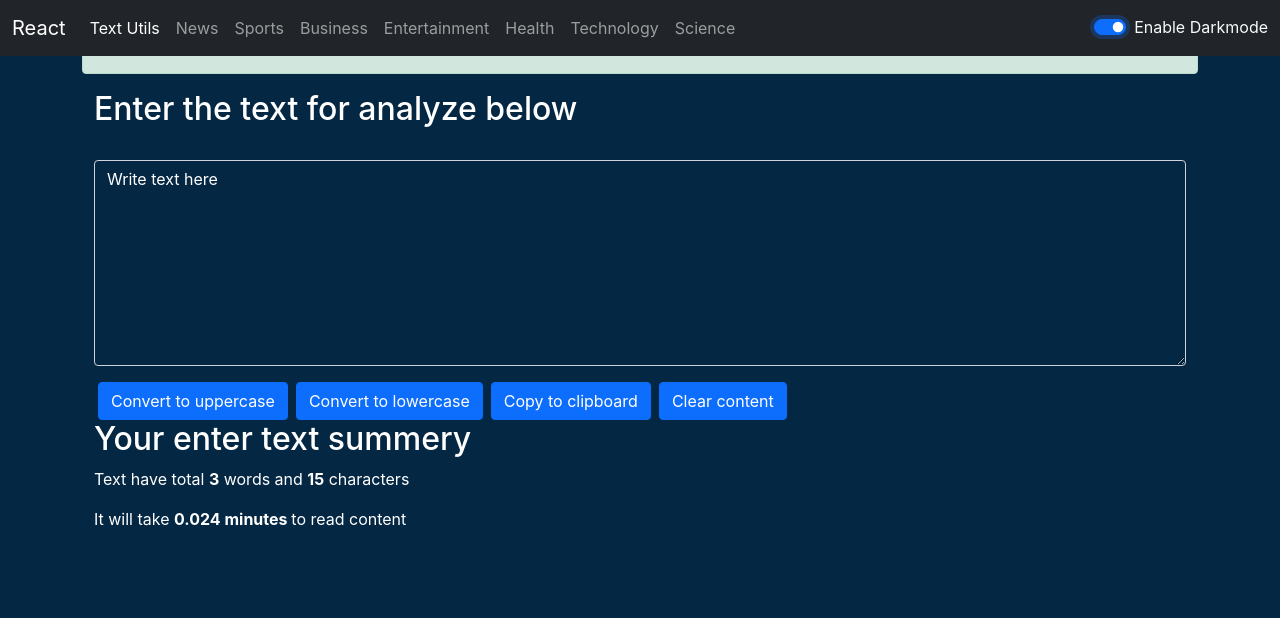
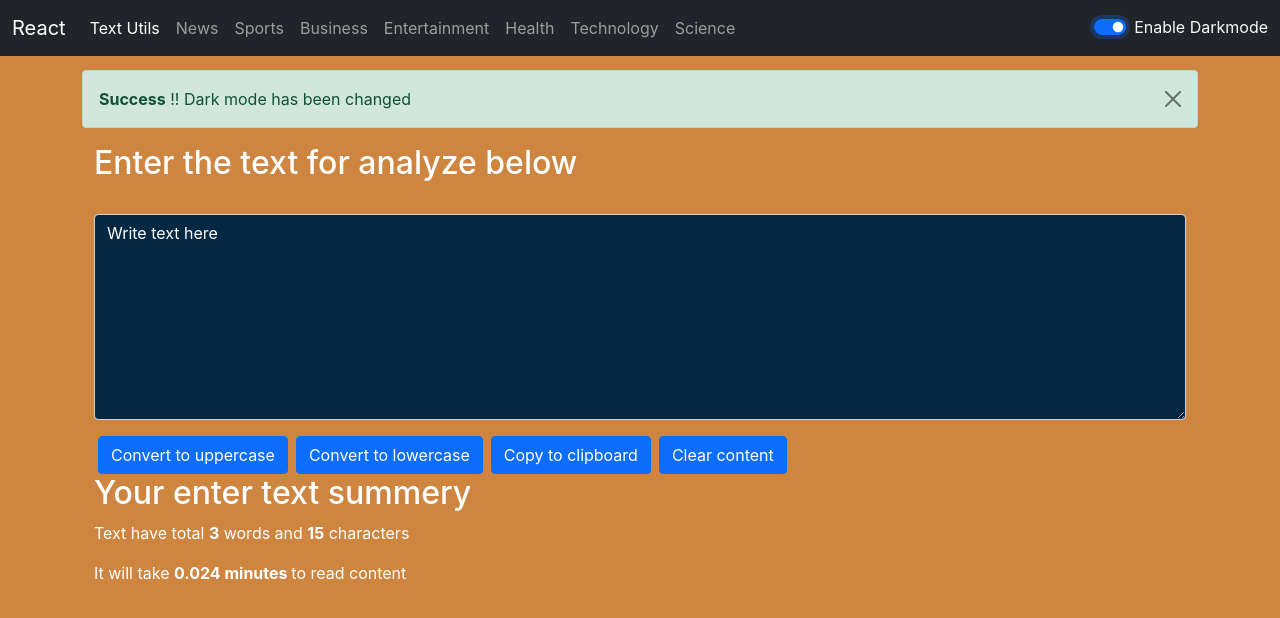
Before and after one commit to raxesh35/React, a React (Create React App) app: page / in a window 1280 px wide. Both pictures are taken after a click on the switch "Enable Darkmode". Shown: the top 618 px of the page. Built offline with nearby package versions, Linux system fonts and the light colour scheme; no server answers.

Commit message:
Changed alert style and bg color of body

```diff
--- a/src/App.js
+++ b/src/App.js
@@ -18,7 +18,7 @@ function App() {
       showAlert('success', 'Light mode has been changed')
     } else {
       setMode("dark");
-      document.body.style.backgroundColor = '#042743';
+      document.body.style.backgroundColor = 'peru';
       showAlert('success', 'Dark mode has been changed')
     }
   }
--- a/src/components/Alert.js
+++ b/src/components/Alert.js
@@ -9,7 +9,7 @@ export default function Alert(props) {
   return (
     <>
       {props.alert && <div>
-        <div className={`alert alert-${props.alert.type} alert-dismissible fade show`} role="alert">
+        <div style={{marginTop:"70px"}} className={`alert alert-${props.alert.type} alert-dismissible fade show`} role="alert">
           <strong>{capiTalize(props.alert.type)}</strong> !! {props.alert.msg}
           <button type="button" className="btn-close" data-bs-dismiss="alert" aria-label="Close"></button>
         </div>
```
